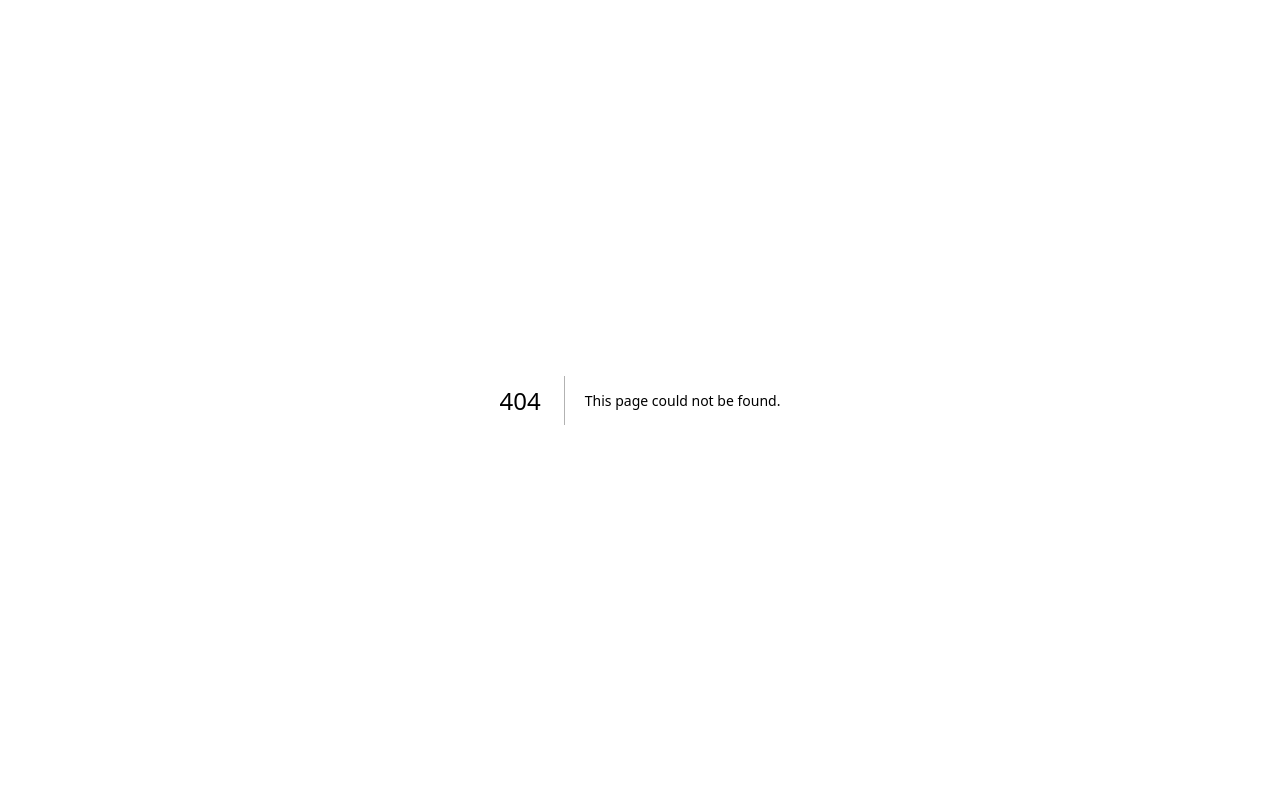
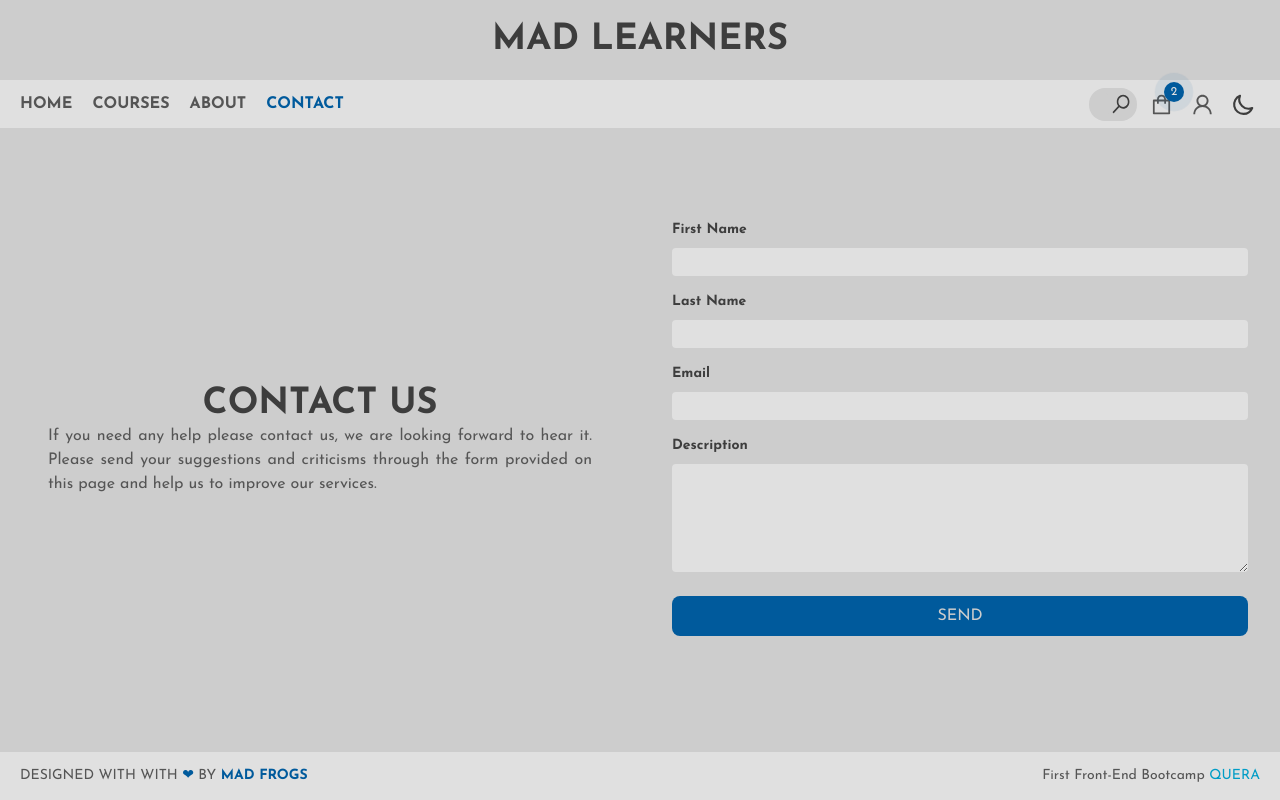
Before and after one commit to AmirEsfahanizadeh/mad-learners, a Next.js app: page /contact in a window 1280 px wide. Before the commit this address had no page. Built offline with nearby package versions, Linux system fonts and the light colour scheme.

Commit message:
feat : contact page added

```diff
--- /dev/null
+++ b/src/pages/contact/index.tsx
@@ -0,0 +1,18 @@
+import Contact from "@/components/contact";
+import { DefaultLayout } from "@/components/layouts/default";
+
+interface ContactPageProps extends React.PropsWithChildren {
+  title: string;
+}
+
+const ContactPage: React.FunctionComponent<
+  ContactPageProps
+> = (): JSX.Element => {
+  return (
+    <DefaultLayout title={"Contact"}>
+      <Contact />
+    </DefaultLayout>
+  );
+};
+
+export default ContactPage;
```
